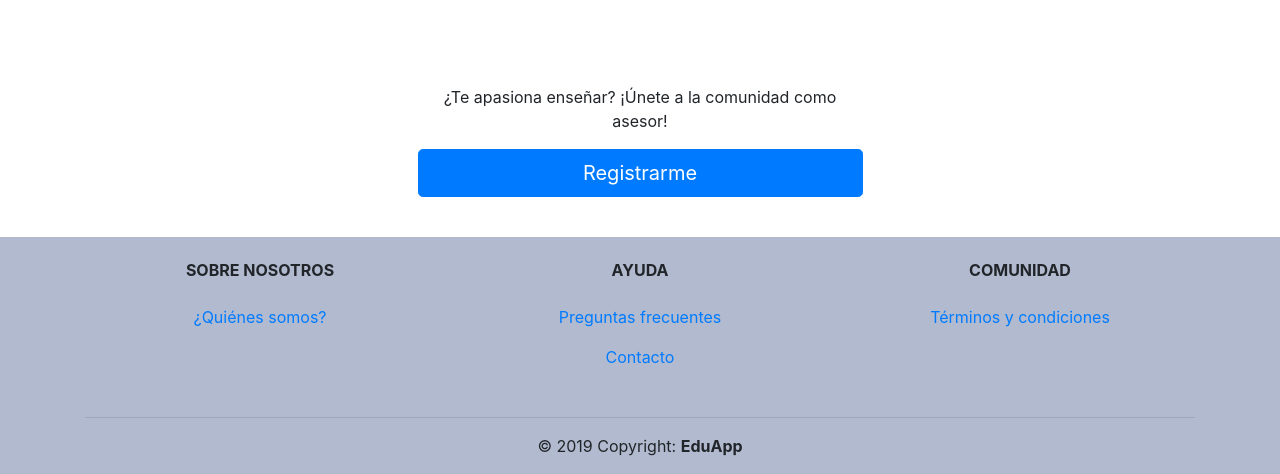
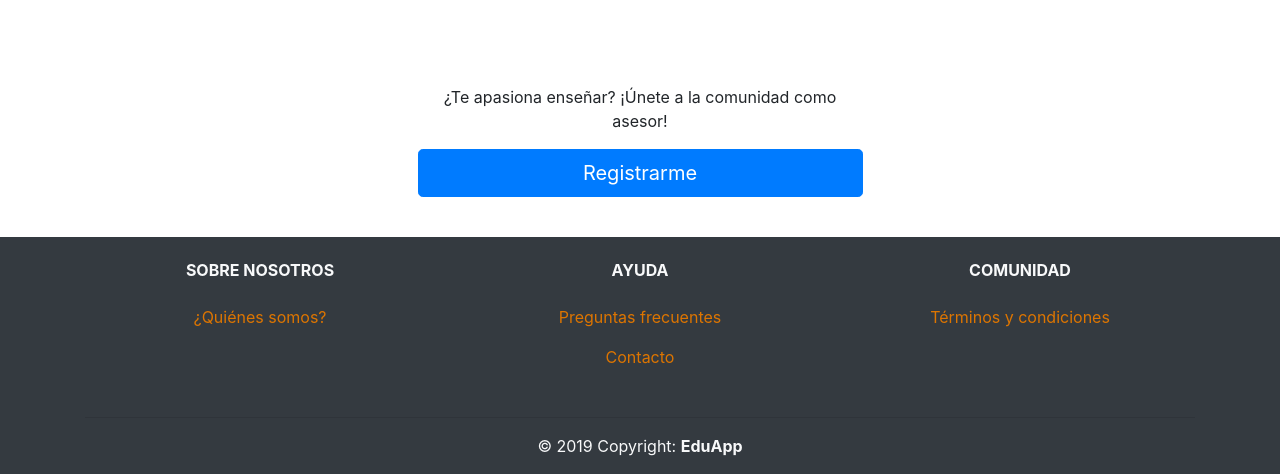
Before and after one commit to SpeedStream/AsesoraTec, a PHP site: page / in a window 1280 px wide. Shown: the part 2115-2589 px from the top of the page. Run offline with PHP 8.4, Linux system fonts and the light colour scheme.

Commit message:
Modificación de Footer / CSS

```diff
--- a/css/styles.css
+++ b/css/styles.css
@@ -49,7 +49,17 @@ html {
 
 /* footer */
 .page-footer{
-	background-color: #b1bace;
+	background-color: #343a40;
+}
+.letraFooter{
+  color: #f8f9fa;
+}
+.linksFooter{
+  color: #dd7500;
+  text-decoration: none;
+}
+.linksFooter:hover{
+  color: #dd7500;
 }
 
 /* formulario registro */
--- a/index.html
+++ b/index.html
@@ -211,21 +211,21 @@
 		      	<div class="row text-center mt-3 pb-3">
 			        <!-- Sobre nosotros -->
 			        <div class="col-md-4 col-lg-4 col-xl-4 mx-auto mt-4">
-			        	<h6 class="text-uppercase mb-4 font-weight-bold">Sobre nosotros</h6>
-			          	<p> <a href="#">¿Quiénes somos?</a> </p>
+			        	<h6 class="text-uppercase mb-4 font-weight-bold letraFooter">Sobre nosotros</h6>
+			          	<p> <a class="linksFooter" href="#">¿Quiénes somos?</a> </p>
 			        </div>
 
 			        <!-- Ayuda -->
 			        <div class="col-md-4 col-lg-4 col-xl-4 mx-auto mt-4">
-			        	<h6 class="text-uppercase mb-4 font-weight-bold">Ayuda</h6>
-			          	<p> <a href="#">Preguntas frecuentes</a> </p>
-			          	<p> <a href="#">Contacto</a> </p>
+			        	<h6 class="text-uppercase mb-4 font-weight-bold letraFooter">Ayuda</h6>
+			          	<p> <a class="linksFooter" href="#">Preguntas frecuentes</a> </p>
+			          	<p> <a class="linksFooter" href="#">Contacto</a> </p>
 			        </div>
 
 			        <!-- Comunidad -->
 			        <div class="col-md-4 col-lg-4 col-xl-4 mx-auto mt-4">
-			        	<h6 class="text-uppercase mb-4 font-weight-bold">Comunidad</h6>
-			          	<p> <a href="#">Términos y condiciones</a> </p>
+			        	<h6 class="text-uppercase mb-4 font-weight-bold letraFooter">Comunidad</h6>
+			          	<p> <a class="linksFooter" href="#">Términos y condiciones</a> </p>
 			        </div>
 		      	</div>
 
@@ -234,7 +234,7 @@
 		      	<!--Copyright-->
       	      	<div class="row d-flex align-items-center">
 		        	<div class="col-sm-12">
-			          	<p class="text-center">
+			          	<p class="text-center letraFooter">
 			          		© 2019 Copyright: <strong> EduApp</strong>
 			          	</p>
 		       		 </div>
```
Also changed, not shown: filtro_registro.html (+8 -8 lines), registro.html (+8 -8 lines).
